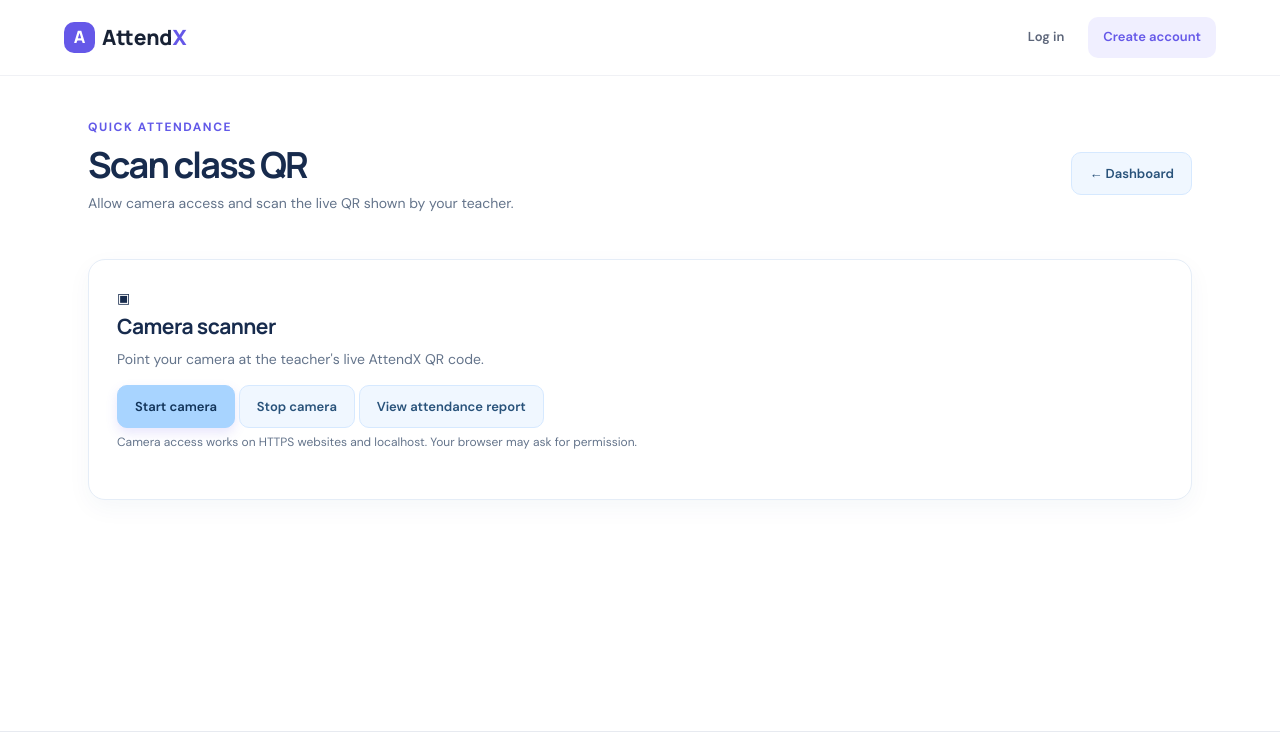
After one commit to shiv9969/attendance-management, a Flask app: template templates/student_scan.html in a window 1280 px wide. The commit adds this page. Shown: the top 740 px of the page. Run offline with Flask 3, Linux system fonts and the light colour scheme; the template is opened without the code that fills it, so the values that code supplies are empty; parts of the project's set-up code (start-up, migrations or seed data) failed here and were passed over; some libraries are stand-ins or nearby versions.

Commit message:
Add files via upload

```diff
--- a/templates/student_dashboard.html
+++ b/templates/student_dashboard.html
@@ -1,6 +1,6 @@
 {% extends "base.html" %}{% block title %}Student dashboard{% endblock %}{% block content %}
 <section class="student-hero">
-  <div class="student-hero-copy"><div class="eyebrow"><span class="eyebrow-dot"></span> YOUR STUDENT SPACE</div><h1>Hey {{ current_user.name.split(' ')[0] }},<br><span>you're making progress.</span></h1><p>Small steps, consistent attendance. Here's how your semester is looking.</p><div class="hero-actions"><a class="btn primary" href="{{ url_for('attendance_report') }}">Explore attendance <span>→</span></a><a class="text-action" href="{{ url_for('corrections') }}">Request a correction ↗</a></div></div>
+  <div class="student-hero-copy"><div class="eyebrow"><span class="eyebrow-dot"></span> YOUR STUDENT SPACE</div><h1>Hey {{ current_user.name.split(' ')[0] }},<br><span>you're making progress.</span></h1><p>Small steps, consistent attendance. Here's how your semester is looking.</p><div class="hero-actions"><a class="btn primary" href="{{ url_for('attendance_report') }}">Explore attendance <span>→</span></a><a class="btn secondary" href="{{ url_for('student_scan') }}">▣ Scan class QR</a><a class="text-action" href="{{ url_for('corrections') }}">Request a correction ↗</a></div></div>
   <div class="student-hero-art"><div class="art-ring ring-a"></div><div class="art-ring ring-b"></div><div class="art-calendar"><div class="calendar-top"><span>YOUR WEEK</span><b>✦</b></div><div class="calendar-days"><span>M</span><span>T</span><span>W</span><span>T</span><span>F</span><span>S</span><span>S</span><i>✓</i><i>✓</i><i>✓</i><i>✓</i><i>•</i><i></i><i></i></div><div class="calendar-caption">One class at a time ✨</div></div><div class="art-star star-one">✦</div><div class="art-star star-two">✧</div></div>
 </section>
 <div class="stats-grid student-stats"><div class="stat-card stat-feature"><span class="stat-icon">✓</span><span>Total present records</span><strong>{{ total }}</strong><small>Across your enrolled subjects</small></div><div class="stat-card"><span class="stat-icon lavender">▦</span><span>Enrolled subjects</span><strong>{{ subjects|length }}</strong><small>Subjects linked to your account</small></div><div class="stat-card"><span class="stat-icon mint">◎</span><span>Account status</span><strong class="status-good">Active</strong><small class="truncate">{{ current_user.email }}</small></div></div>
--- /dev/null
+++ b/templates/student_scan.html
@@ -0,0 +1,80 @@
+{% extends "base.html" %}
+{% block title %}Scan attendance{% endblock %}
+{% block content %}
+<div class="page-heading">
+  <div><div class="eyebrow">QUICK ATTENDANCE</div><h1>Scan class QR</h1>
+  <p class="muted">Allow camera access and scan the live QR shown by your teacher.</p></div>
+  <a class="btn secondary" href="{{ url_for('dashboard') }}">← Dashboard</a>
+</div>
+<section class="panel student-scanner-panel">
+  <div class="scanner-header"><span class="scanner-icon">▣</span><div><h2>Camera scanner</h2><p class="muted">Point your camera at the teacher's live AttendX QR code.</p></div></div>
+  <div id="reader" aria-label="Camera QR scanner"></div>
+  <div class="scanner-actions">
+    <button class="btn primary" id="start-scan" type="button">Start camera</button>
+    <button class="btn secondary" id="stop-scan" type="button" disabled>Stop camera</button>
+    <a class="btn secondary" href="{{ url_for('attendance_report') }}">View attendance report</a>
+  </div>
+  <p id="scan-message" class="muted scanner-message" role="status">Camera access works on HTTPS websites and localhost. Your browser may ask for permission.</p>
+</section>
+{% endblock %}
+{% block scripts %}
+<script src="https://unpkg.com/html5-qrcode@2.3.8/html5-qrcode.min.js"></script>
+<script>
+(() => {
+  const startBtn = document.getElementById('start-scan');
+  const stopBtn = document.getElementById('stop-scan');
+  const message = document.getElementById('scan-message');
+  let scanner = null, running = false, handled = false;
+  const say = (text) => { message.textContent = text; };
+  async function stopCamera() {
+    if (scanner && running) {
+      try { await scanner.stop(); } catch (_) {}
+      running = false;
+    }
+    stopBtn.disabled = true;
+    startBtn.disabled = false;
+  }
+  startBtn.addEventListener('click', async () => {
+    if (running) return;
+    if (!window.Html5Qrcode) {
+      say('Scanner library could not load. Check your internet connection and reload this page.');
+      return;
+    }
+    handled = false;
+    scanner = scanner || new Html5Qrcode('reader');
+    startBtn.disabled = true;
+    say('Requesting camera permission…');
+    try {
+      await scanner.start({ facingMode: 'environment' }, { fps: 10, qrbox: { width: 230, height: 230 } },
+        async (decodedText) => {
+          if (handled) return;
+          let target;
+          try { target = new URL(decodedText); } catch (_) { say('This QR does not contain a valid attendance link.'); return; }
+          if (target.protocol !== 'https:' && target.hostname !== 'localhost' && target.hostname !== '127.0.0.1') {
+            say('For safety, only secure AttendX links can be opened.');
+            return;
+          }
+          if (!target.pathname.endsWith('/scan') || !target.searchParams.has('token')) {
+            say('This is not an AttendX class attendance QR. Please scan the current QR from your teacher.');
+            return;
+          }
+          handled = true;
+          say('QR scanned. Opening attendance confirmation…');
+          await stopCamera();
+          window.location.assign(target.href);
+        },
+        () => {}
+      );
+      running = true;
+      stopBtn.disabled = false;
+      say('Camera is on. Hold the QR inside the scan frame.');
+    } catch (err) {
+      startBtn.disabled = false;
+      say('Could not start camera. Allow camera permission, use HTTPS, and close other apps using the camera.');
+    }
+  });
+  stopBtn.addEventListener('click', async () => { await stopCamera(); say('Camera stopped.'); });
+  window.addEventListener('pagehide', () => { if (scanner && running) scanner.stop().catch(() => {}); });
+})();
+</script>
+{% endblock %}
```
Also changed, not shown: templates/attendance.html (+43 -4 lines).
